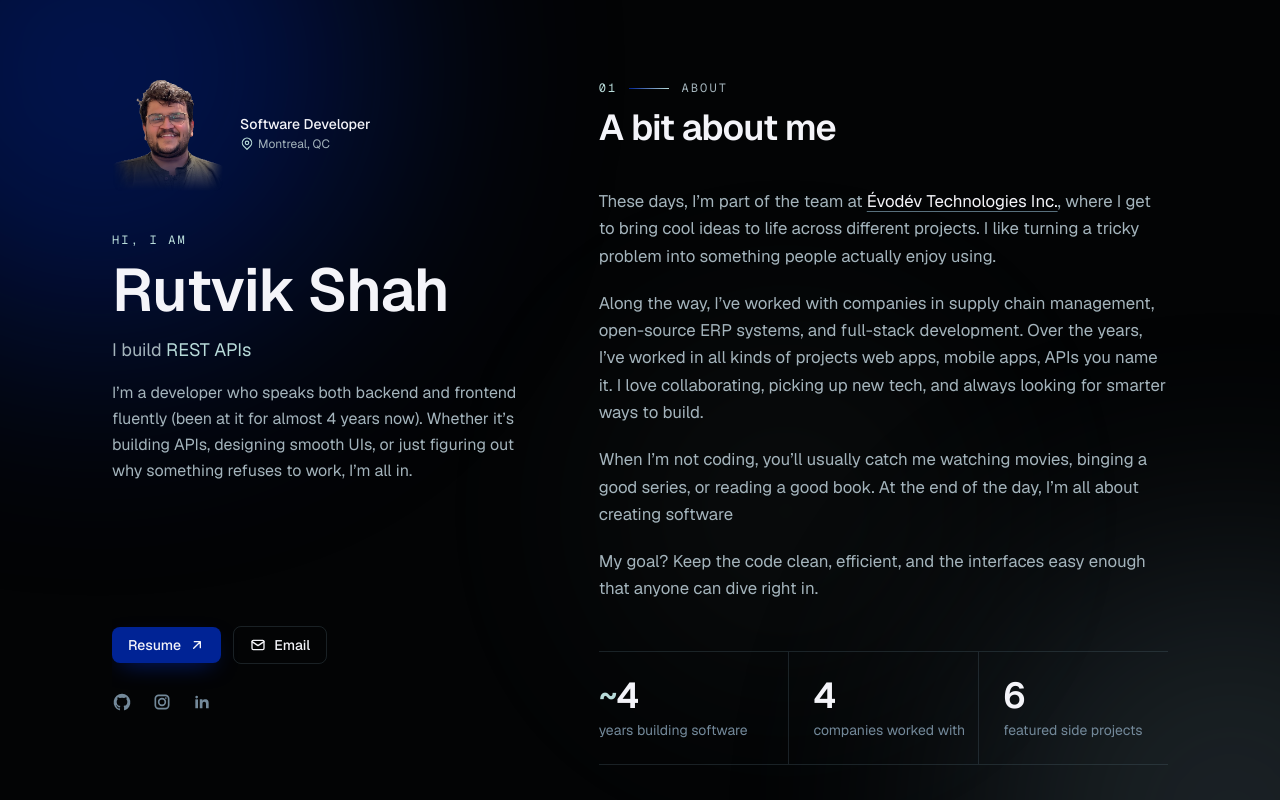
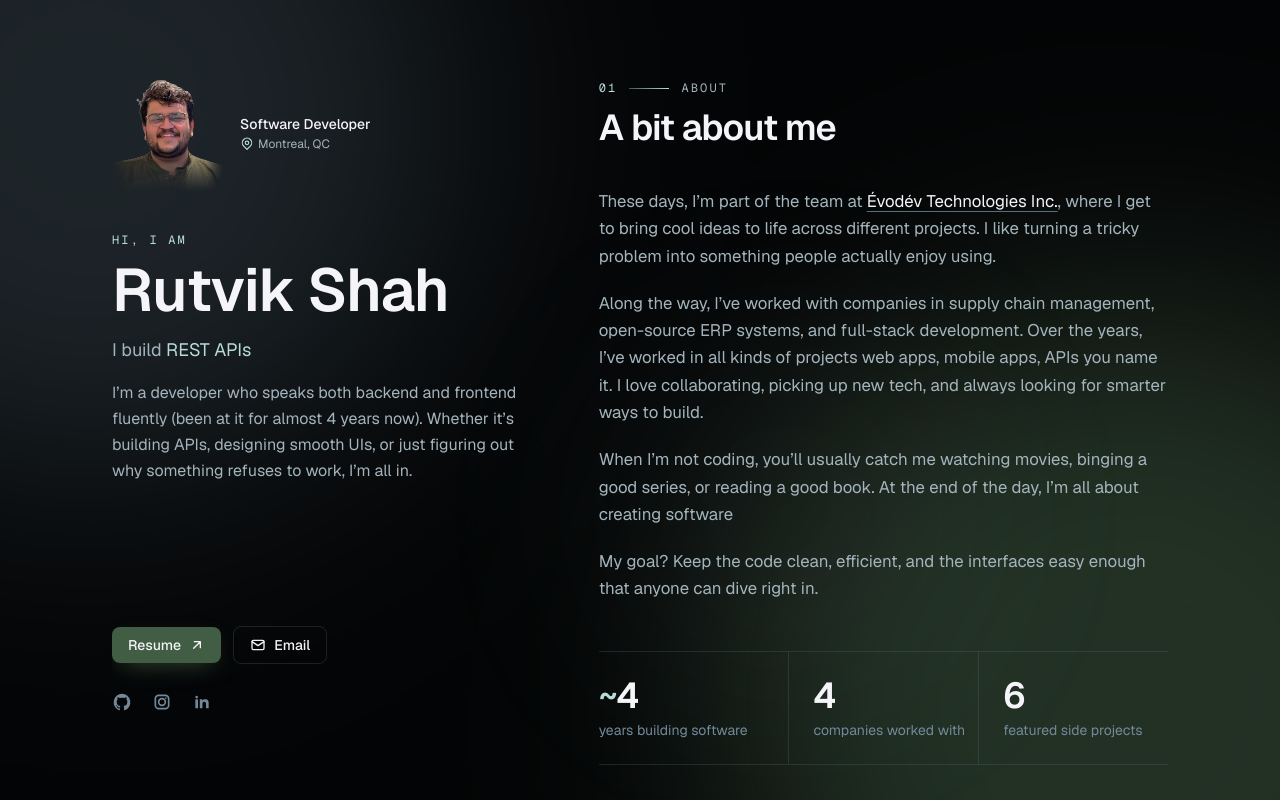
Before and after one commit to rbshah29/port, a Nuxt app: page / in a window 1280 px wide. Shown: the top 800 px of the page. Built offline with nearby package versions, Linux system fonts and the light colour scheme.

Commit message:
Refactor glow effects and update color palette for improved aesthetics

```diff
--- a/app.vue
+++ b/app.vue
@@ -1,8 +1,12 @@
 <template>
   <div class="relative min-h-screen">
     <div class="pointer-events-none fixed inset-0 overflow-hidden" aria-hidden="true">
-      <span class="glow glow-imperial"></span>
-      <span class="glow glow-slate"></span>
+      <!-- Accent + slate glows sit on opposite sides of a slowly rotating ring,
+           so the colour travels around the edges instead of parking in one corner -->
+      <div class="glow-orbit">
+        <span class="glow glow-imperial"></span>
+        <span class="glow glow-slate"></span>
+      </div>
       <span class="glow glow-mint"></span>
     </div>
     <div class="progress" :style="{ transform: `scaleX(${progress})` }" aria-hidden="true"></div>
--- a/assets/css/main.css
+++ b/assets/css/main.css
@@ -3,13 +3,13 @@
 @tailwind utilities;
 
 :root {
-    /* Palette: Black · Blue Slate · Light Blue · Ghost White · Imperial Blue */
+    /* Palette: Black · Blue Slate · Light Blue · Ghost White · Forest Green (--imperial) */
     --black: #000000;
     --slate: #586f7c;
     --mint: #b8dbd9;
     --ghost: #f4f4f9;
-    --imperial: #002395;
-    --imperial-light: #3d5fd1;
+    --imperial: #415d43;
+    --imperial-light: #6fa072;
 
     --bg: #030405;
     --surface: rgba(88, 111, 124, 0.08);
@@ -100,7 +100,7 @@
     .card-hover:hover {
         border-color: var(--line-strong);
         transform: translateY(-3px);
-        box-shadow: 0 18px 40px -24px rgba(0, 35, 149, 0.95);
+        box-shadow: 0 18px 40px -24px rgba(65, 93, 67, 0.95);
     }
 
     .pill {
@@ -113,7 +113,7 @@
 
     .pill:hover {
         color: var(--ghost);
-        background: rgba(0, 35, 149, 0.45);
+        background: rgba(65, 93, 67, 0.45);
         border-color: var(--imperial-light);
     }
 
@@ -130,9 +130,9 @@
     }
 
     .btn-primary:hover {
-        background: #0a33c2;
+        background: #4d6e50;
         transform: translateY(-2px);
-        box-shadow: 0 12px 30px -10px #0a33c2;
+        box-shadow: 0 12px 30px -10px #4d6e50;
     }
 
     .btn-ghost {
@@ -165,8 +165,20 @@
         animation: drift 30s ease-in-out infinite alternate;
     }
 
-    .glow-imperial { width: 42vmax; height: 42vmax; top: -16vmax; left: -14vmax; background: var(--imperial); opacity: 0.5; }
-    .glow-slate { width: 38vmax; height: 38vmax; bottom: -18vmax; right: -12vmax; background: var(--slate); opacity: 0.3; animation-duration: 36s; animation-delay: -12s; }
+    /* Ring centred on the viewport; one full turn every 70s, starting with the accent top-left */
+    .glow-orbit {
+        position: absolute;
+        left: 50%;
+        top: 50%;
+        width: 92vmax;
+        height: 92vmax;
+        margin: -46vmax 0 0 -46vmax;
+        animation: orbit 15s linear infinite;
+        will-change: transform;
+    }
+
+    .glow-imperial { width: 62vmax; height: 62vmax; top: 0; left: 50%; margin: -31vmax 0 0 -31vmax; background: var(--imperial); opacity: 0.5; }
+    .glow-slate { width: 52vmax; height: 52vmax; bottom: 0; left: 50%; margin: 0 0 -26vmax -26vmax; background: var(--slate); opacity: 0.3; animation-duration: 36s; animation-delay: -12s; }
     .glow-mint { width: 24vmax; height: 24vmax; top: 40%; left: 45%; background: var(--mint); opacity: 0.06; animation-duration: 42s; animation-delay: -20s; }
 }
 
@@ -181,6 +193,11 @@
 .reveal-ready .reveal.is-visible {
     opacity: 1;
     transform: none;
+}
+
+@keyframes orbit {
+    from { transform: rotate(-45deg); }
+    to { transform: rotate(315deg); }
 }
 
 @keyframes drift {
--- a/components/Projects.vue
+++ b/components/Projects.vue
@@ -151,7 +151,7 @@ const GITHUB_PATH = 'M12.006 2a9.847 9.847 0 0 0-6.484 2.44 10.32 10.32 0 0 0-3.
 
 .featured:hover .preview {
     border-color: var(--line-strong);
-    box-shadow: 0 24px 50px -26px rgba(0, 35, 149, 0.9);
+    box-shadow: 0 24px 50px -26px rgba(65, 93, 67, 0.9);
 }
 
 /* Little browser-window chrome above the screenshot */
@@ -212,8 +212,8 @@ const GITHUB_PATH = 'M12.006 2a9.847 9.847 0 0 0-6.484 2.44 10.32 10.32 0 0 0-3.
     font-family: theme('fontFamily.mono');
     font-size: 11px;
     color: var(--mint);
-    background: rgba(0, 35, 149, 0.35);
-    border: 1px solid rgba(61, 95, 209, 0.55);
+    background: rgba(65, 93, 67, 0.35);
+    border: 1px solid rgba(111, 160, 114, 0.55);
 }
 
 /* ---------- Compact cards ---------- */
@@ -225,8 +225,8 @@ const GITHUB_PATH = 'M12.006 2a9.847 9.847 0 0 0-6.484 2.44 10.32 10.32 0 0 0-3.
     height: 2.25rem;
     border-radius: 0.6rem;
     color: var(--mint);
-    background: rgba(0, 35, 149, 0.35);
-    border: 1px solid rgba(61, 95, 209, 0.55);
+    background: rgba(65, 93, 67, 0.35);
+    border: 1px solid rgba(111, 160, 114, 0.55);
     transition: transform 0.3s ease;
 }
 
```
